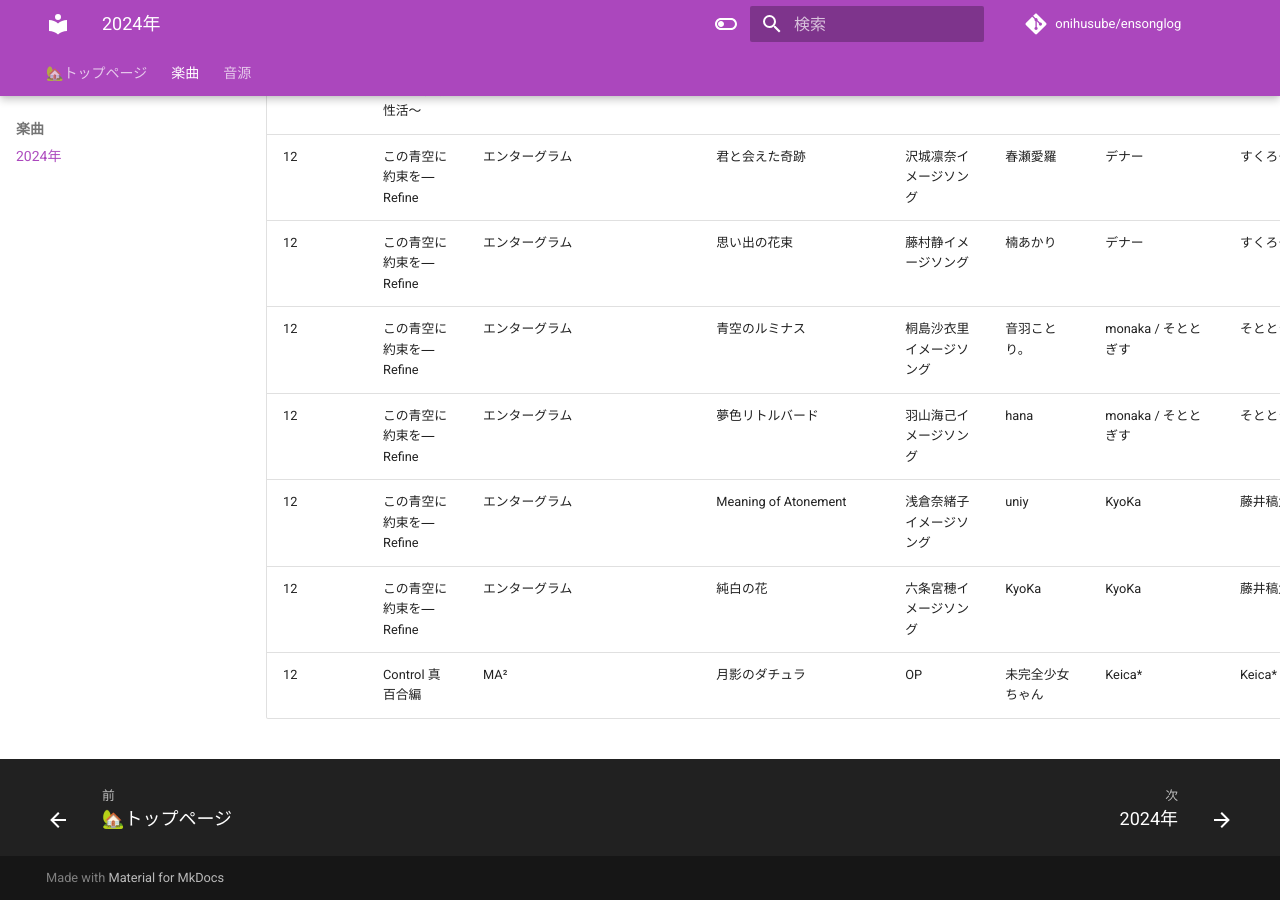
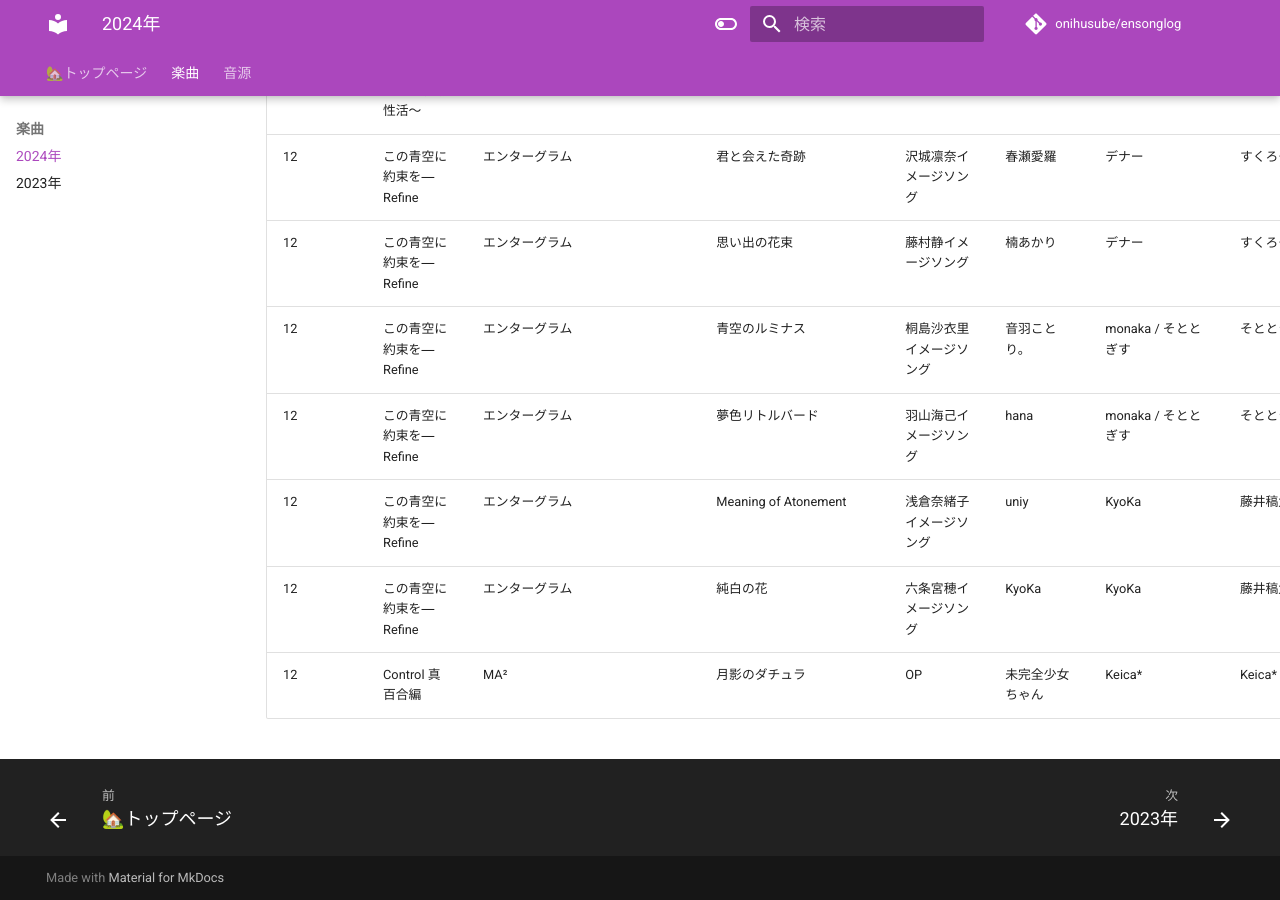
Before and after one commit to onihusube/ensonglog, an MkDocs documentation site: the page built from docs/2024/楽曲.md, in a window 1280 px wide and 900 px high, scrolled down 22272 px. Built offline with MkDocs 1.6.1 and Material for MkDocs 9.7.7, drawn with Linux system fonts in a browser that asks for light colours; comment, search, counter and statistics services are not loaded.

Commit message:
navに追加

```diff
--- a/mkdocs.yml
+++ b/mkdocs.yml
@@ -8,6 +8,7 @@ nav:
     - 🏡トップページ : index.md
     - 楽曲:
       - 2024年 : 2024/楽曲.md
+      - 2023年 : 2023/楽曲.md
     - 音源:
       - 2024年 : 2024/音源.md
       - 2023年 : 2023/音源.md
```
